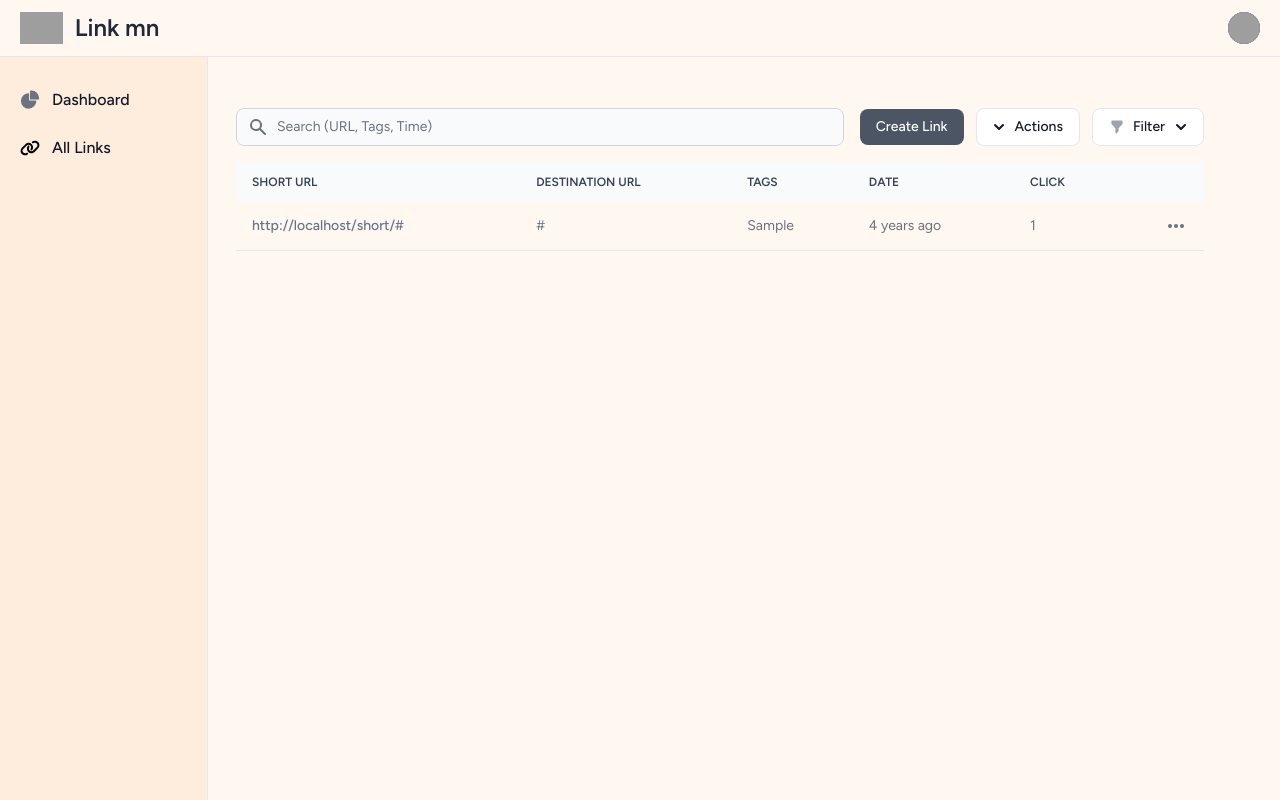
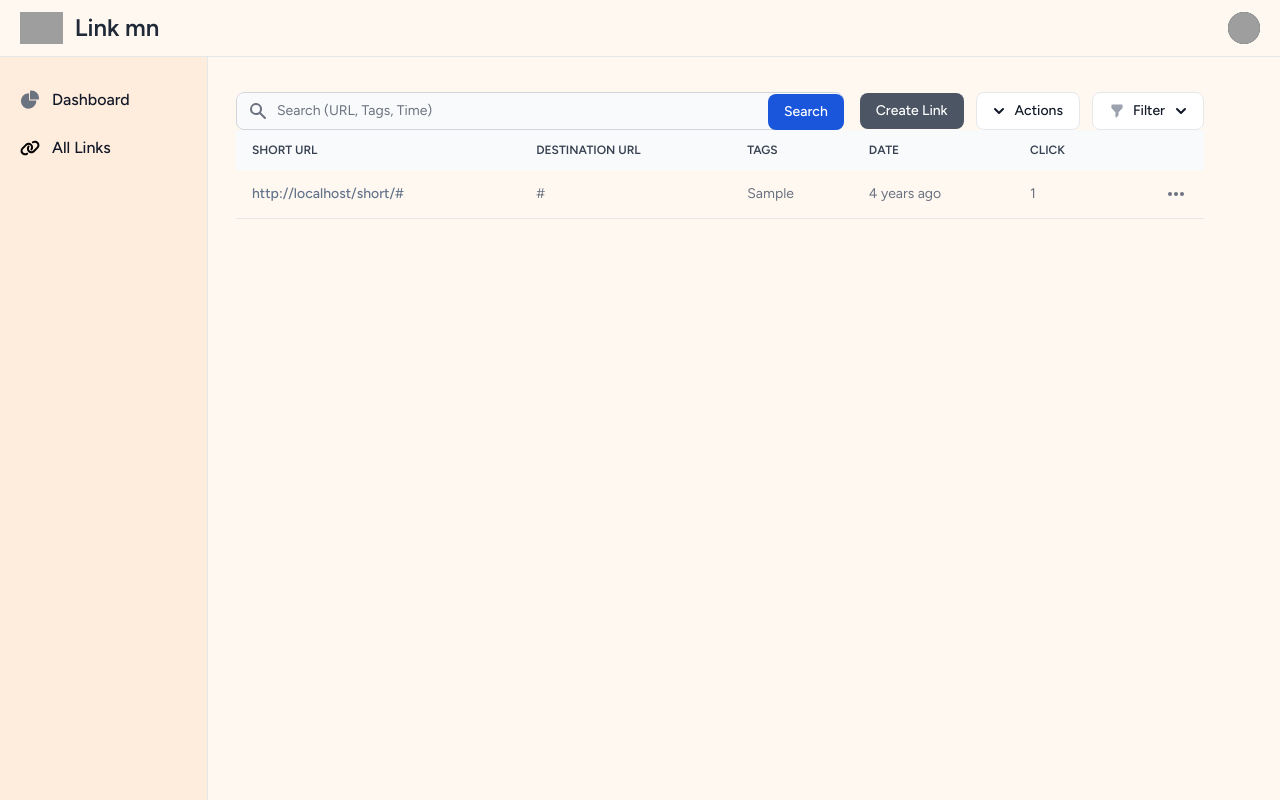
Before and after one commit to muftimehedihasan/LinkManagementTool-Pro, a Laravel app: page /links in a window 1280 px wide. Run offline with Laravel 12, Linux system fonts and the light colour scheme; a user stored in the database is signed in; data comes from the database, SQL or seed files in the repository; tables that the repository leaves empty hold one stand-in row (values such as "Sample post"); style sheets or scripts are compiled from the project's sources; some libraries are stand-ins or nearby versions; grey boxes are pictures that could not be loaded.

Commit message:
sertchbar update

```diff
--- a/resources/views/links/index.blade.php
+++ b/resources/views/links/index.blade.php
@@ -42,7 +42,7 @@
             {{-- ///////////////////// --}}
         <!-- Start coding here -->
 <div class="bg-orange-50 dark:bg-gray-800 relative sm:rounded-lg overflow-hidden">
-            <div class="flex flex-col md:flex-row items-center justify-between space-y-3 md:space-y-0 md:space-x-4 py-4">
+            <div class="flex flex-col md:flex-row items-center justify-between space-y-3 md:space-y-0 md:space-x-4 py-0">
 
                 <div class="w-full md:w-full">
                     <form action="{{ route('links.search') }}" method="GET" class="flex items-center">
@@ -54,8 +54,11 @@
                                 </svg>
                             </div>
                             <input type="text" name="query" id="simple-search" class="bg-gray-50 border border-gray-300 text-gray-900 text-sm rounded-lg focus:ring-primary-500 focus:border-primary-500 block w-full pl-10 p-2 dark:bg-gray-700 dark:border-gray-600 dark:placeholder-gray-400 dark:text-white dark:focus:ring-primary-500 dark:focus:border-primary-500" placeholder="Search (URL, Tags, Time)" value="{{ request('query') }}" required>
+                             <button type="submit" class="text-white absolute end-0 bottom-0 bg-blue-700 hover:bg-blue-800 focus:ring-4 focus:outline-none focus:ring-blue-300 font-medium rounded-lg text-sm px-4 py-2 dark:bg-blue-600 dark:hover:bg-blue-700 dark:focus:ring-blue-800">Search</button>
                         </div>
                     </form>
+
+
                 </div>
 
                 <div class="w-full md:w-auto flex flex-col md:flex-row space-y-2 md:space-y-0 items-stretch md:items-center justify-end md:space-x-3 flex-shrink-0">
@@ -360,7 +363,7 @@ document.getElementById('linkForm').addEventListener('submit', function (e) {
                     errorContainer.innerHTML += `<p>${err}</p>`;
                 });
             } else {
-                errorContainer.innerHTML = `<p>${error.error || 'The custom URL is already in use. Please choose a different one.'}</p>`;
+                errorContainer.innerHTML = `<p>${error.error || 'The custom URL is already in use. Please choose a different one.z.'}</p>`;
             }
         });
 });
```
